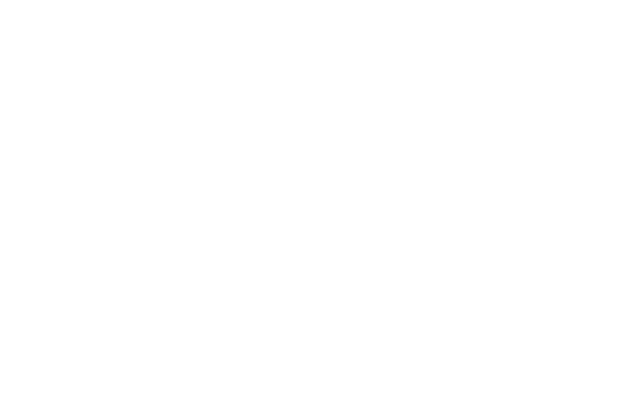
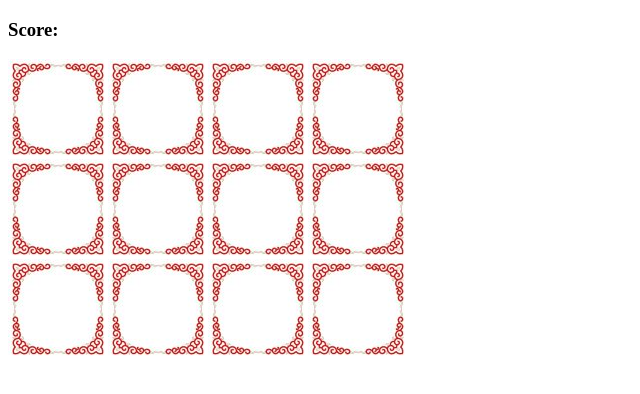
Before and after one commit to sadikshya2001/memory_game, a plain HTML site: page index.html in a window 1280 px wide. Shown: the whole page, without its empty margins (0-640 px from the left). Drawn offline with Linux system fonts and the light colour scheme.

Commit message:
added functinalities

```diff
--- a/app.js
+++ b/app.js
@@ -0,0 +1,111 @@
+document.addEventListener('DOMContentLoaded', () => {
+
+    const cardArray = [
+        {
+            name: 'heart',
+            img: 'images/heart.png'
+        },
+        {
+            name: 'inlove',
+            img: 'images/inlove.png'
+        },
+        {
+            name: 'money',
+            img: 'images/money.png'
+        },
+        {
+            name: 'sad',
+            img: 'images/sad.png'
+        },
+        {
+            name: 'thumbsUP',
+            img: 'images/thumbsUP.png'
+        },
+        {
+            name: 'wow',
+            img: 'images/wow.png'
+        },
+        {
+            name: 'heart',
+            img: 'images/heart.png'
+        },
+        {
+            name: 'inlove',
+            img: 'images/inlove.png'
+        },
+        {
+            name: 'money',
+            img: 'images/money.png'
+        },
+        {
+            name: 'sad',
+            img: 'images/sad.png'
+        },
+        {
+            name: 'thumbsUP',
+            img: 'images/thumbsUP.png'
+        },
+        {
+            name: 'wow',
+            img: 'images/wow.png'
+        }
+    ]
+
+    cardArray.sort(() => 0.5 - Math.random())
+
+    const grid = document.querySelector('.grid')
+    const resultDisplay = document.querySelector('#result')
+    var cardsChosen = []
+    var cardsChosenID = []
+    var cardsWon = []
+
+    function createBoard() {
+        for (let i = 0; i < cardArray.length; i++){
+            var card = document.createElement('img')
+            card.setAttribute('src', 'images/box.jpg')
+            card.setAttribute('data-id', i)
+            card.addEventListener('click', flipcard)
+            grid.appendChild(card)
+        }
+    }
+
+    //checking the match
+    function checkForMatch(){
+        var cards = document.querySelectorAll('img')
+        const optionOneId = cardsChosenID[0]
+        const optionTwoId = cardsChosenID[1]
+        if (cardsChosen[0] === cardsChosen[1]){
+            alert('Yay, You found a MATCH!!!')
+            cards[optionOneId].setAttribute('src', 'images/white.jpg')
+            cards[optionTwoId].setAttribute('src', 'images/white.jpg')
+            cardsWon.push(cardsChosen)
+        }else {
+            cards[optionOneId].setAttribute('src', 'images/box.jpg')
+            cards[optionTwoId].setAttribute('src', 'images/box.jpg')
+            alert('Sorry, Try again!')
+        }
+
+        cardsChosen = []
+        cardsChosenID = []
+        resultDisplay.textContent = cardsWon.length
+        if(cardsWon.length === cardArray.length/2){
+            resultDisplay.textContent = 'Time for a CELEBRATION! You found all the match. Congratulations!!'
+        }
+
+    }
+
+    //flipping the cards
+    function flipcard(){
+        var cardId = this.getAttribute('data-id')
+        cardsChosen.push(cardArray[cardId].name)
+        cardsChosenId.push(cardId)
+        this.setAttribute('src', cardArray[cardId].img)
+        if (cardsChosen.length === 2){
+            setTimeout(checkForMatch, 500)
+        }
+    }
+    createBoard()
+
+
+
+})
--- a/index.html
+++ b/index.html
@@ -3,9 +3,14 @@
 <head>
     <meta charset="UTF-8">
     <meta name="viewport" content="width=device-width, initial-scale=1.0">
-    <title>Document</title>
+    <title>Memory Game</title>
+    <link rel="stylesheet" href="style.css">
+    <script src="app.js"></script>
 </head>
 <body>
+    <h3>Score: <span id="result"></span></h3>
+    <div class="grid">
 
+    </div>
 </body>
 </html>
--- a/style.css
+++ b/style.css
@@ -0,0 +1,6 @@
+.grid{
+    display: flex;
+    flex-wrap: wrap;
+    height: 300px;
+    width: 400px;
+}
```
Also changed, not shown: images/box.jpg (added), images/white.jpg (added).
